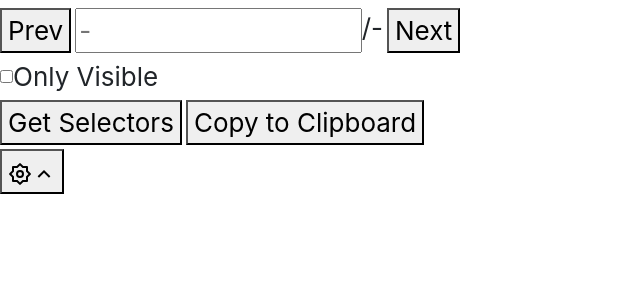
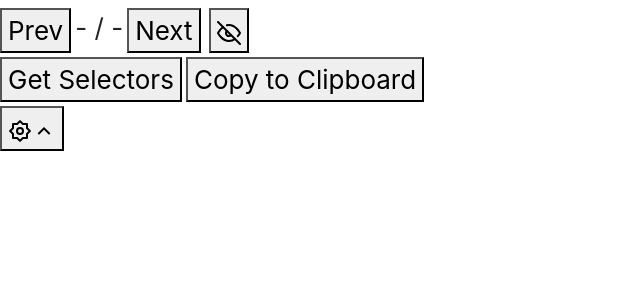
Before and after one commit to jlawrence6809/css-selector-helper, a React (Create React App) app: page / in a window 1280 px wide. Shown: the top 300 px of the page, without its empty margins (0-640 px from the left). Built offline with nearby package versions, Linux system fonts and the light colour scheme.

Commit message:
broke out icons. core functionality seems to be good.

```diff
--- a/src/App.tsx
+++ b/src/App.tsx
@@ -2,6 +2,7 @@ import React from 'react';
 import './App.css';
 import ChromeExtensionApi, { Attribute, AttributesHierarchy, AttributeType, SelectElementResult } from './ChromeExtensionApi';
 import 'bootstrap/dist/css/bootstrap.min.css';
+import { downArrowIcon, eyeIcon, eyeOffIcon, settingsIcon, upArrowIcon } from './Icons';
 
 const CHROME_DARK_THEME = 'dark';
 
@@ -43,7 +44,7 @@ class App extends React.Component<IProps, IState> {
   async onClickPrev() {
     const currentMatch = this.state.matchState.currentMatch;
     const result = await this.chromeExtensionApi.runSelectElemScript(
-      this.getCurrentSelectorString(),
+      this.getQuerySelectorString(),
       currentMatch - 1,
       this.state.visibleOnly,
       true
@@ -56,21 +57,8 @@ class App extends React.Component<IProps, IState> {
   async onClickNext() {
     const currentMatch = this.state.matchState.currentMatch;
     const matchState = await this.chromeExtensionApi.runSelectElemScript(
-      this.getCurrentSelectorString(),
+      this.getQuerySelectorString(),
       currentMatch < 1 ? 1 : currentMatch + 1,
-      this.state.visibleOnly,
-      true
-    );
-    this.setState({ matchState });
-  }
-
-  async onSelectedCounterChange(event: React.FormEvent<HTMLInputElement>) {
-    console.log('onSelectedCounterChange');
-    console.log(event.currentTarget.value);
-    console.log(event);
-    const matchState = await this.chromeExtensionApi.runSelectElemScript(
-      this.getCurrentSelectorString(),
-      parseInt(event.currentTarget.value),
       this.state.visibleOnly,
       true
     );
@@ -88,15 +76,10 @@ class App extends React.Component<IProps, IState> {
   }
 
   async onClickCopySelectorToClipboard() {
-    console.log('Copy to clipboard clicked!');
+    await this.chromeExtensionApi.copyTextToClipboard(this.getQuerySelectorString());
   }
 
-  async onOnlyVisibleToggle(event: any) {
-    console.log('On only visible toggle!');
-    console.log(event);
-  }
-
-  async onAttributeButtonClick(selector: string, rowIdx: number, buttonIdx: number) {
+  onAttributeButtonClick(selector: string, rowIdx: number, buttonIdx: number) {
     const selectors = [...this.state.querySelectorState];
     if (!selectors[rowIdx]) {
       selectors[rowIdx] = [];
@@ -106,17 +89,20 @@ class App extends React.Component<IProps, IState> {
     } else {
       selectors[rowIdx][buttonIdx] = selector;
     }
-    const querySelector = this.getCurrentSelectorString(selectors);
-    let matchCount: number = 0;
-    if (!!querySelector) {
-      matchCount = await this.chromeExtensionApi.getNumberOfMatches(querySelector, false);
-    }
     this.setState({
       querySelectorState: selectors,
-      matchState: {
-        currentMatch: INITIAL_MATCH_STATE.currentMatch,
-        matchCount,
-      },
+    }, this.refreshMatchesState);
+  }
+
+  onToggleVisibilityClick() {
+    this.setState({
+      visibleOnly: !this.state.visibleOnly
+    }, this.refreshMatchesState);
+  }
+
+  async onToggleSettingsExpandClick() {
+    this.setState({
+      settingsExpanded: !this.state.settingsExpanded
     });
   }
 
@@ -124,18 +110,20 @@ class App extends React.Component<IProps, IState> {
     return (
       <div className={this.plusDarkTheme('App')}>
           <div className="mb-2">{this.renderAttributesHierarchySection()}</div>
-          <div className="mb-1">
-            {this.renderMatchesFields()}
-          </div>
-          <div className="mb-1">
-            {this.renderVisibilityButton()}
+          <div className="d-flex mb-1">
+            <div className="mr-2">
+              {this.renderMatchesFields()}
+            </div>
+            <div>
+              {this.renderVisibilityButton()}
+            </div>
           </div>
           <button className="mr-1" onClick={() => this.onClickGetSelectors()}>Get Selectors</button>
           <button onClick={() => this.onClickCopySelectorToClipboard()}>Copy to Clipboard</button>
           <div className="mt-1">
             {this.renderSettings()}
           </div>
-          {this.getCurrentSelectorString()}
+          {this.getQuerySelectorString()}
       </div>
     );
   }
@@ -164,26 +152,12 @@ class App extends React.Component<IProps, IState> {
   }
 
   renderMatchesFields() {
-    const currentMatch = this.state.matchState.currentMatch < 1 ? '' : this.state.matchState.currentMatch;
-    console.log('renderMatchesFields');
-    console.log(currentMatch);
-    const currentMatchWidth = `calc(${(currentMatch + '').length || 1}ch + 270px)`; // length in "character" units
+    const currentMatch = this.state.matchState.currentMatch < 1 ? '-' : this.state.matchState.currentMatch;
     const matchCount = this.state.matchState.matchCount < 1 ? '-' : this.state.matchState.matchCount;
     return (
       <div className="d-flex">
         <button className="mr-1" onClick={() => this.onClickPrev()}>Prev</button>
-        <div className="selectedCounter d-flex mr-1">
-          <input
-            className="selectedCounterInput"
-            style={{width: currentMatchWidth}}
-            value={currentMatch}
-            onChange={ev => this.onSelectedCounterChange(ev)}
-            placeholder="-"
-            type="number"
-          ></input>
-          /
-          <div className="totalMatchesCount">{matchCount}</div>
-        </div>
+        <div className="totalMatchesCount mr-1"> {currentMatch} / {matchCount} </div>
         <button onClick={() => this.onClickNext()}>Next</button>
       </div>
     );
@@ -192,8 +166,9 @@ class App extends React.Component<IProps, IState> {
   renderVisibilityButton() {
     return (
       <div className="d-flex">
-        <input type="checkbox" onChange={(event) => this.onOnlyVisibleToggle(event)}></input>
-        <div>Only Visible</div>
+        <button onClick={() => this.onToggleVisibilityClick()} title="Only selenium visible">
+          {this.state.visibleOnly ? eyeIcon : eyeOffIcon}
+        </button>
       </div>
     );
   }
@@ -206,27 +181,25 @@ class App extends React.Component<IProps, IState> {
     );
     return (
       <div className="settings">
-        <button onClick={() => this.toggleState('settingsExpanded')}>{this.renderSettingsIcon()}</button>
+        <button onClick={() => this.onToggleSettingsExpandClick()}>{this.renderSettingsIcon()}</button>
         {this.state.settingsExpanded ? settings : null}
       </div>
     );
   }
 
   renderSettingsIcon() {
-    const settingsIcon = (<svg xmlns="http://www.w3.org/2000/svg" viewBox="0 0 24 24" width="24" height="24"><path fill="none" d="M0 0h24v24H0z"/><path d="M8.686 4l2.607-2.607a1 1 0 0 1 1.414 0L15.314 4H19a1 1 0 0 1 1 1v3.686l2.607 2.607a1 1 0 0 1 0 1.414L20 15.314V19a1 1 0 0 1-1 1h-3.686l-2.607 2.607a1 1 0 0 1-1.414 0L8.686 20H5a1 1 0 0 1-1-1v-3.686l-2.607-2.607a1 1 0 0 1 0-1.414L4 8.686V5a1 1 0 0 1 1-1h3.686zM6 6v3.515L3.515 12 6 14.485V18h3.515L12 20.485 14.485 18H18v-3.515L20.485 12 18 9.515V6h-3.515L12 3.515 9.515 6H6zm6 10a4 4 0 1 1 0-8 4 4 0 0 1 0 8zm0-2a2 2 0 1 0 0-4 2 2 0 0 0 0 4z"/></svg>);
-    const downArrow = (<svg xmlns="http://www.w3.org/2000/svg" viewBox="0 0 24 24" width="24" height="24"><path fill="none" d="M0 0h24v24H0z"/><path d="M12 13.172l4.95-4.95 1.414 1.414L12 16 5.636 9.636 7.05 8.222z"/></svg>);
-    const upArrow = (<svg xmlns="http://www.w3.org/2000/svg" viewBox="0 0 24 24" width="24" height="24"><path fill="none" d="M0 0h24v24H0z"/><path d="M12 10.828l-4.95 4.95-1.414-1.414L12 8l6.364 6.364-1.414 1.414z"/></svg>);
     return (
       <span>
           {settingsIcon}
-          {this.state.settingsExpanded ? downArrow : upArrow}
+          {this.state.settingsExpanded ? downArrowIcon : upArrowIcon}
       </span>
     );
   }
 
   // ~~~~~~~~~~~~~~~~~~~~~ HELPERS ~~~~~~~~~~~~~~~~~~~~~
 
-  getCurrentSelectorString(selectors: QuerySelectorState = this.state.querySelectorState) {
+  getQuerySelectorString() {
+    const selectors: QuerySelectorState = this.state.querySelectorState;
     return selectors.filter(arr => !!arr)
       .map(rowSelectors => rowSelectors.join(''))
       .filter(sel => !!sel)
@@ -270,12 +243,18 @@ class App extends React.Component<IProps, IState> {
     return "[" + attribute.name + "='" + attribute.value + "']";
   }
 
-  toggleState(stateName: string): void {
-    // lots of hacky anys going on here...
-    if (typeof (this.state as any)[stateName] === 'undefined') {
-      console.error('State not found: ' + stateName);
+  async refreshMatchesState(): Promise<void> {
+    const querySelector = this.getQuerySelectorString();
+    let matchCount: number = INITIAL_MATCH_STATE.matchCount;
+    if (!!querySelector) {
+      matchCount = await this.chromeExtensionApi.getNumberOfMatches(querySelector, this.state.visibleOnly);
     }
-    this.setState(prevState => ({[stateName]: !(prevState as any)[stateName]} as any));
+    this.setState({
+      matchState: {
+        currentMatch: INITIAL_MATCH_STATE.currentMatch,
+        matchCount,
+      },
+    });
   }
 
   plusDarkTheme(classString: string) {
--- a/src/ChromeExtensionApi.tsx
+++ b/src/ChromeExtensionApi.tsx
@@ -84,6 +84,10 @@ export default class ChromeExtensionApi {
     };
   }
 
+  async copyTextToClipboard(text: String): Promise<void> {
+    return this.runInInspectedWindow(`copy("${text}")`);
+  }
+
   private async runHelperScript(script: HelperScript, args?: string[]): Promise<any> {
     const alreadyInjectedEval = "(function(){return (typeof " + script + " !== 'undefined');}());";
     const alreadyInjected = await this.runInInspectedWindow(alreadyInjectedEval); // error handling?
--- /dev/null
+++ b/src/Icons.tsx
@@ -0,0 +1,8 @@
+import React from 'react';
+// https://feathericons.com/
+export const clipboardIcon = (<svg xmlns="http://www.w3.org/2000/svg" width="24" height="24" viewBox="0 0 24 24" fill="none" stroke="currentColor" stroke-width="2" stroke-linecap="round" stroke-linejoin="round" className="feather feather-clipboard"><path d="M16 4h2a2 2 0 0 1 2 2v14a2 2 0 0 1-2 2H6a2 2 0 0 1-2-2V6a2 2 0 0 1 2-2h2"></path><rect x="8" y="2" width="8" height="4" rx="1" ry="1"></rect></svg>);
+export const settingsIcon = (<svg xmlns="http://www.w3.org/2000/svg" viewBox="0 0 24 24" width="24" height="24"><path fill="none" d="M0 0h24v24H0z"/><path d="M8.686 4l2.607-2.607a1 1 0 0 1 1.414 0L15.314 4H19a1 1 0 0 1 1 1v3.686l2.607 2.607a1 1 0 0 1 0 1.414L20 15.314V19a1 1 0 0 1-1 1h-3.686l-2.607 2.607a1 1 0 0 1-1.414 0L8.686 20H5a1 1 0 0 1-1-1v-3.686l-2.607-2.607a1 1 0 0 1 0-1.414L4 8.686V5a1 1 0 0 1 1-1h3.686zM6 6v3.515L3.515 12 6 14.485V18h3.515L12 20.485 14.485 18H18v-3.515L20.485 12 18 9.515V6h-3.515L12 3.515 9.515 6H6zm6 10a4 4 0 1 1 0-8 4 4 0 0 1 0 8zm0-2a2 2 0 1 0 0-4 2 2 0 0 0 0 4z"/></svg>);
+export const downArrowIcon = (<svg xmlns="http://www.w3.org/2000/svg" viewBox="0 0 24 24" width="24" height="24"><path fill="none" d="M0 0h24v24H0z"/><path d="M12 13.172l4.95-4.95 1.414 1.414L12 16 5.636 9.636 7.05 8.222z"/></svg>);
+export const upArrowIcon = (<svg xmlns="http://www.w3.org/2000/svg" viewBox="0 0 24 24" width="24" height="24"><path fill="none" d="M0 0h24v24H0z"/><path d="M12 10.828l-4.95 4.95-1.414-1.414L12 8l6.364 6.364-1.414 1.414z"/></svg>);
+export const eyeIcon = (<svg xmlns="http://www.w3.org/2000/svg" width="24" height="24" viewBox="0 0 24 24" fill="none" stroke="currentColor" stroke-width="2" stroke-linecap="round" stroke-linejoin="round" className="feather feather-eye"><path d="M1 12s4-8 11-8 11 8 11 8-4 8-11 8-11-8-11-8z"></path><circle cx="12" cy="12" r="3"></circle></svg>);
+export const eyeOffIcon = (<svg xmlns="http://www.w3.org/2000/svg" width="24" height="24" viewBox="0 0 24 24" fill="none" stroke="currentColor" stroke-width="2" stroke-linecap="round" stroke-linejoin="round" className="feather feather-eye-off"><path d="M17.94 17.94A10.07 10.07 0 0 1 12 20c-7 0-11-8-11-8a18.45 18.45 0 0 1 5.06-5.94M9.9 4.24A9.12 9.12 0 0 1 12 4c7 0 11 8 11 8a18.5 18.5 0 0 1-2.16 3.19m-6.72-1.07a3 3 0 1 1-4.24-4.24"></path><line x1="1" y1="1" x2="23" y2="23"></line></svg>);
```
